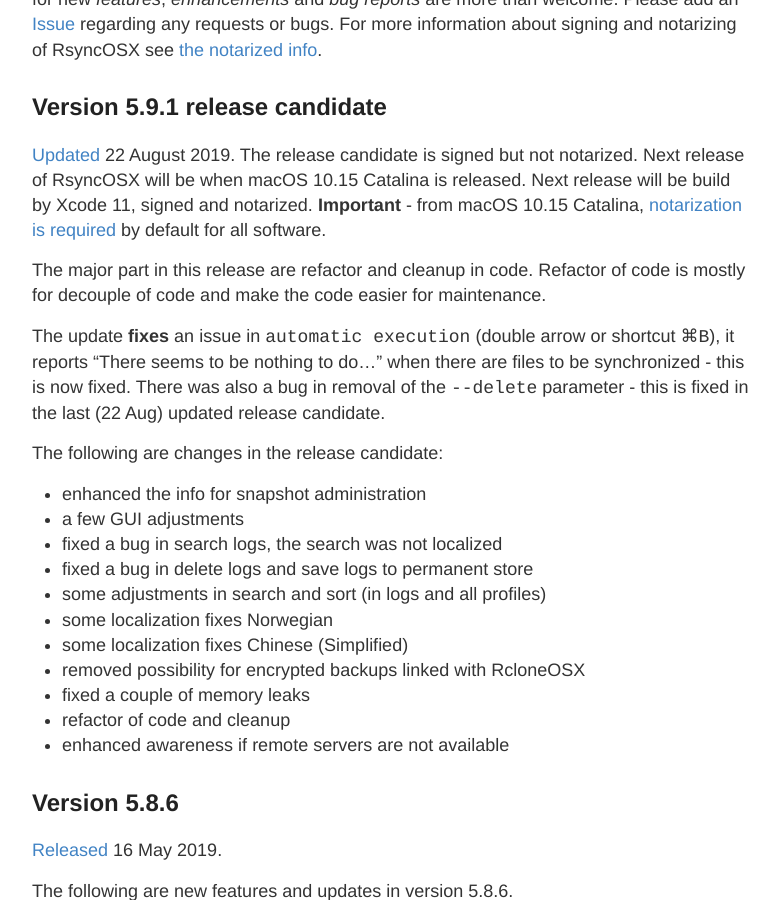
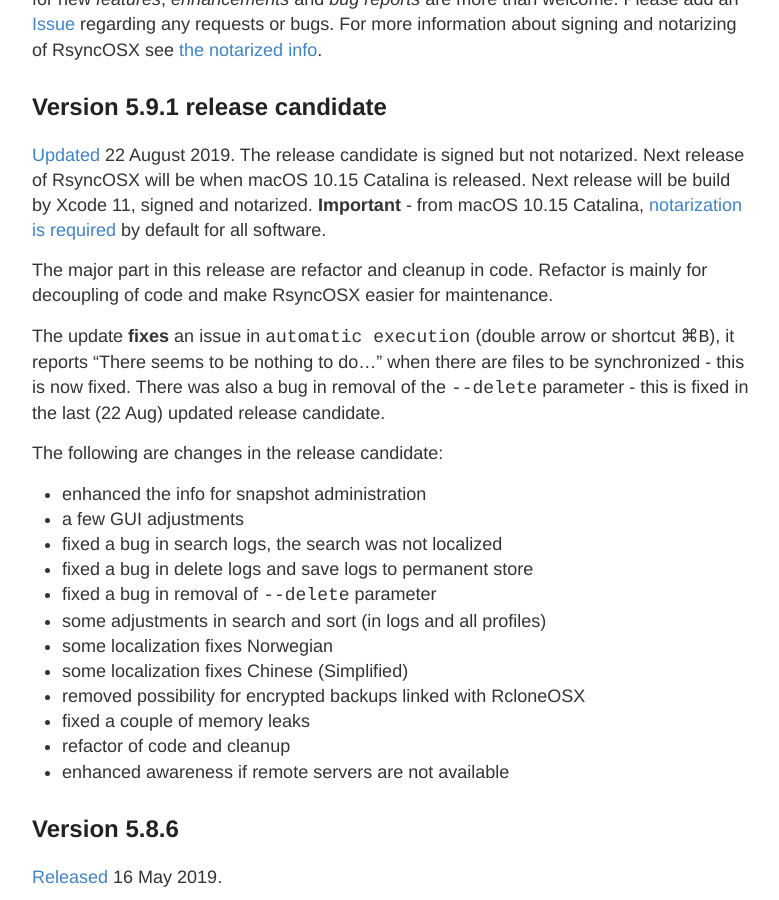
Before and after one commit to d2s/Documentation, a Jekyll site: the page built from _posts/2018-04-10-Changelog.md, in a window 1280 px wide and 900 px high, scrolled down 265 px. Shown: the whole window, without its empty margins (248-1027 px from the left). Built offline with Jekyll 4.4.1, drawn with Linux system fonts in a browser that asks for light colours.

Commit message:
Update 2018-04-10-Changelog.md

```diff
--- a/_posts/2018-04-10-Changelog.md
+++ b/_posts/2018-04-10-Changelog.md
@@ -9,7 +9,7 @@ I am using the application on a daily basis and it evolves during my own use. Su
 
 [Updated](https://github.com/rsyncOSX/RsyncOSX/releases/tag/v5.9.1rc) 22 August 2019. The release candidate is signed but not notarized. Next release of RsyncOSX will be when macOS 10.15 Catalina is released. Next release will be build by Xcode 11, signed and notarized. **Important** - from macOS 10.15 Catalina, [notarization is required](/Notarized) by default for all software.
 
-The major part in this release are refactor and cleanup in code. Refactor of code is mostly for decouple of code and make the code easier for maintenance.
+The major part in this release are refactor and cleanup in code. Refactor is mainly for decoupling of code and make RsyncOSX easier for maintenance.
 
 The update **fixes** an issue in `automatic execution` (double arrow or shortcut `⌘B`), it reports "There seems to be nothing to do..." when there are files to be synchronized - this is now fixed. There was also a bug in removal of the `--delete` parameter - this is fixed in the last (22 Aug) updated release candidate.
 
@@ -19,6 +19,7 @@ The following are changes in the release candidate:
 - a few GUI adjustments
 - fixed a bug in search logs, the search was not localized
 - fixed a bug in delete logs and save logs to permanent store
+- fixed a bug in removal of `--delete` parameter
 - some adjustments in search and sort (in logs and all profiles)
 - some localization fixes Norwegian
 - some localization fixes Chinese (Simplified)
```
